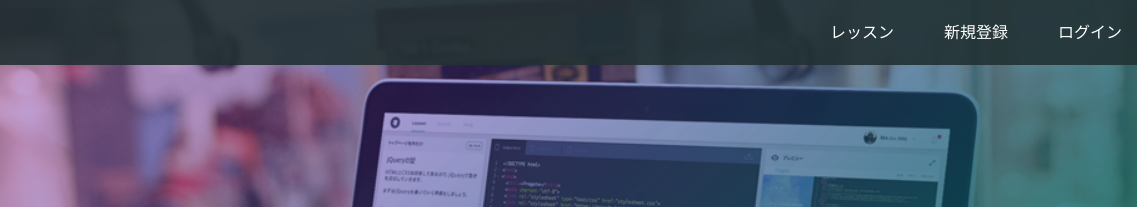
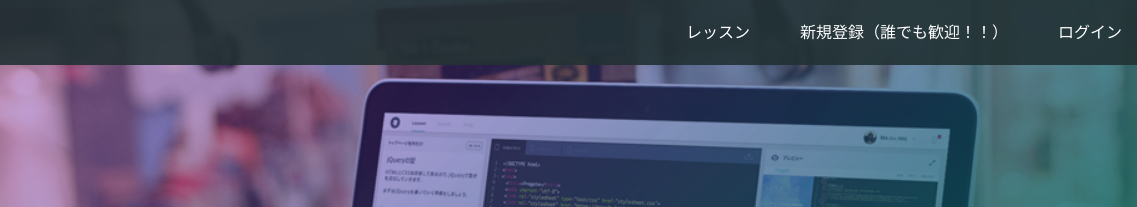
Before and after one commit to nwestriver/nwestriver.github.io, a plain HTML site: page index.html in a window 1280 px wide. Shown: the top 207 px of the page, 143-1280 px from the left. Drawn offline with Linux system fonts and the light colour scheme.

Commit message:
Update index.html

```diff
--- a/index.html
+++ b/index.html
@@ -16,7 +16,7 @@
       <span class="fa fa-bars menu-icon"></span>
       <div class="header-right">
         <a href="#">レッスン</a>
-        <a href="#">新規登録</a>
+        <a href="#">新規登録（誰でも歓迎！！）</a>
         <a href="#" class="login">ログイン</a>
       </div>
     </div>
```
